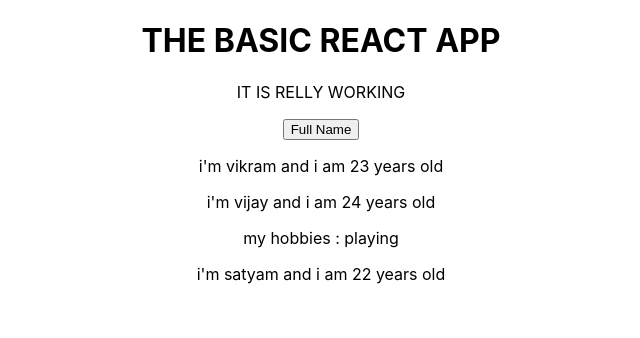
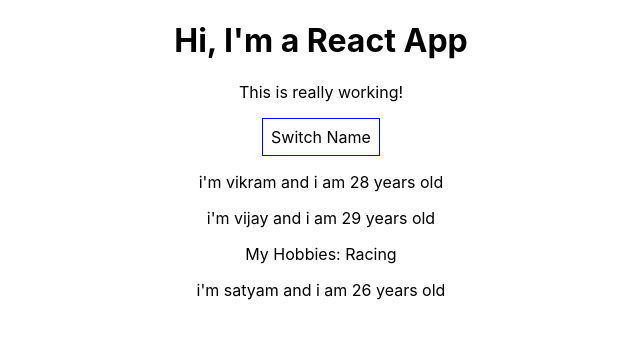
Before and after one commit to vikram-techatcore/learning-react, a React (Create React App) app: page / in a window 1280 px wide. Shown: the top 338 px of the page, without its empty margins (319-959 px from the left). Built offline with nearby package versions, Linux system fonts and the light colour scheme.

Commit message:
change_handler

```diff
--- a/src/App.js
+++ b/src/App.js
@@ -3,35 +3,67 @@
 import Person from './Person/Person';
 
 class App extends Component {
-  state ={
+  state = {
     persons: [
-      { name: 'vikram', age: 23},
-      { name: 'vijay', age: 24},
-      { name: 'satyam', age: 22},
-    ]
+      { name: 'vikram', age: 28 },
+      { name: 'vijay', age: 29 },
+      { name: 'satyam', age: 26 }
+    ],
+    otherState: 'some other value'
   }
 
-  switchNameHandler = () => {
+  switchNameHandler = (newName) => {
+    // console.log('Was clicked!');
+    // DON'T DO THIS: this.state.persons[0].name = 'Maximilian';
     this.setState( {
       persons: [
-        { name: 'vikram vishal', age: 22},
-        { name: 'vijay kumar', age: 23},
-        { name: 'satyam singh', age: 25},
+        { name: newName, age: 28 },
+        { name: 'vijay', age: 29 },
+        { name: 'satyam', age: 27 }
       ]
     } )
   }
 
-  render() {
+  nameChangedHandler = (event) => {
+    this.setState( {
+      persons: [
+        { name: 'vikram', age: 28 },
+        { name: event.target.value, age: 29 },
+        { name: 'satyam', age: 26 }
+      ]
+    } )
+  }
+
+  render () {
+    const style = {
+      backgroundColor: 'white',
+      font: 'inherit',
+      border: '1px solid blue',
+      padding: '8px',
+      cursor: 'pointer'
+    };
+
     return (
       <div className="App">
-        <h1>THE BASIC REACT APP</h1>
-        <p>IT IS RELLY WORKING</p>
-        <button onClick={this.switchNameHandler}>Full Name</button>
-        <Person name={this.state.persons[0].name} age={this.state.persons[0].age} />
-        <Person name={this.state.persons[1].name} age={this.state.persons[1].age}>my hobbies : playing</Person>
-        <Person name={this.state.persons[2].name} age={this.state.persons[2].age} />
+        <h1>Hi, I'm a React App</h1>
+        <p>This is really working!</p>
+        <button
+          style={style}
+          onClick={() => this.switchNameHandler('vikram!!')}>Switch Name</button>
+        <Person
+          name={this.state.persons[0].name}
+          age={this.state.persons[0].age} />
+        <Person
+          name={this.state.persons[1].name}
+          age={this.state.persons[1].age}
+          click={this.switchNameHandler.bind(this, 'vik!')}
+          changed={this.nameChangedHandler} >My Hobbies: Racing</Person>
+        <Person
+          name={this.state.persons[2].name}
+          age={this.state.persons[2].age} />
       </div>
     );
+    // return React.createElement('div', {className: 'App'}, React.createElement('h1', null, 'Does this work now?'));
   }
 }
 
```
